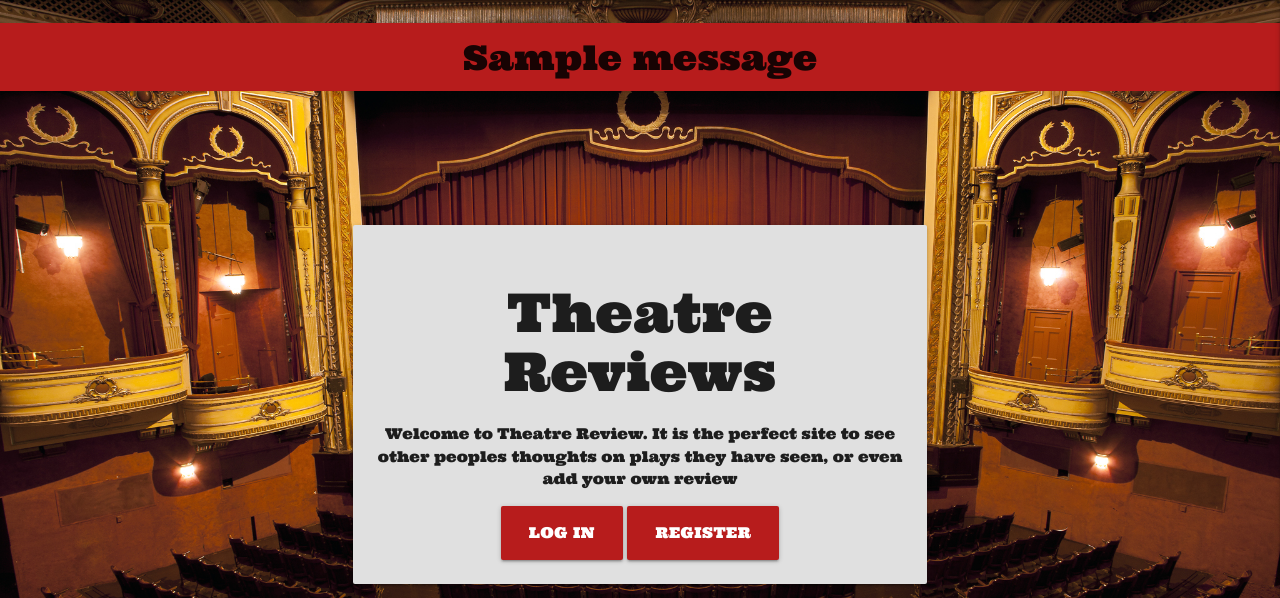
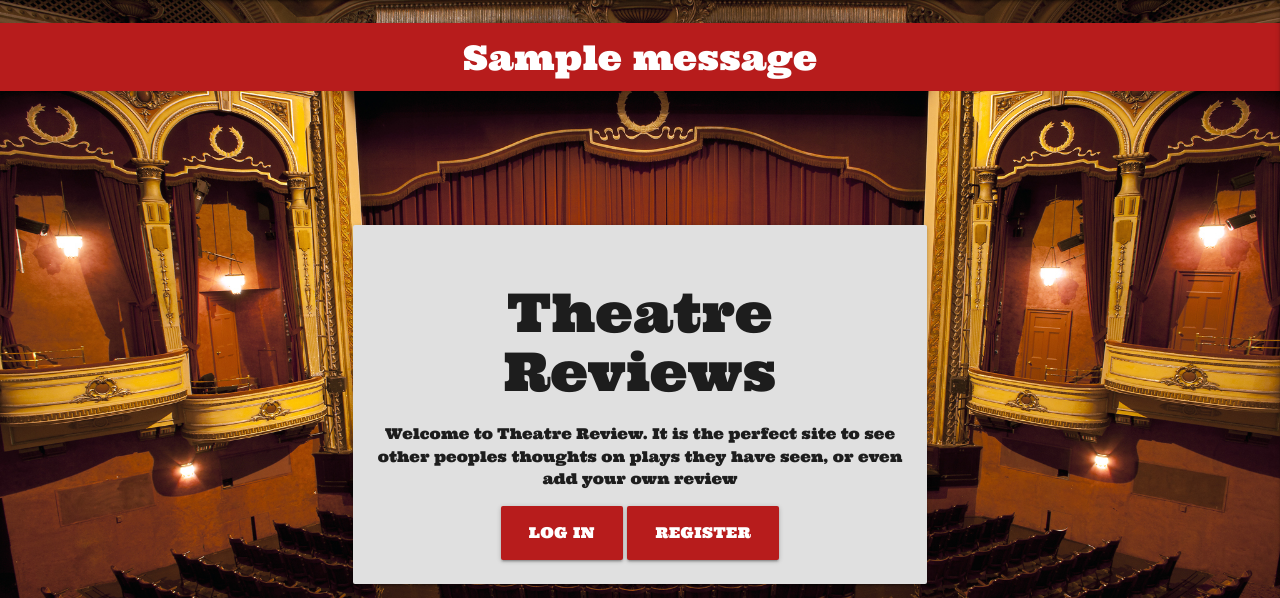
Before and after one commit to Craggy19/theatre_reviews, a Flask app: page / in a window 1280 px wide. Shown: the part 68-666 px from the top of the page. Run offline with Flask 2, Linux system fonts and the light colour scheme; one stand-in notice (Sample message) is shown; some libraries are stand-ins or nearby versions.

Commit message:
changed colour on flash messages text

```diff
--- a/app.py
+++ b/app.py
@@ -200,4 +200,4 @@ def delete_category(category_id):
 if __name__ == "__main__":
     app.run(host=os.environ.get("IP"),
             port=int(os.environ.get("PORT")),
-            debug=True)
+            debug=False)
--- a/static/css/style.css
+++ b/static/css/style.css
@@ -28,6 +28,7 @@ body {background-image: url(../images/theatre.jpg);
 
 .flashes h4 {
     line-height: 2;
+    color: white;
 }
 
 .center-align {
--- a/templates/base.html
+++ b/templates/base.html
@@ -66,7 +66,7 @@
         {% if messages %}
         {% for message in messages %}
         <div class="row flashes">
-            <h4 class="red darken-4 center-align">{{ message }}</h4>
+            <h4 class="red darken-4 center-align white-text">{{ message }}</h4>
         </div>
         {% endfor %}
         {% endif %}
```
